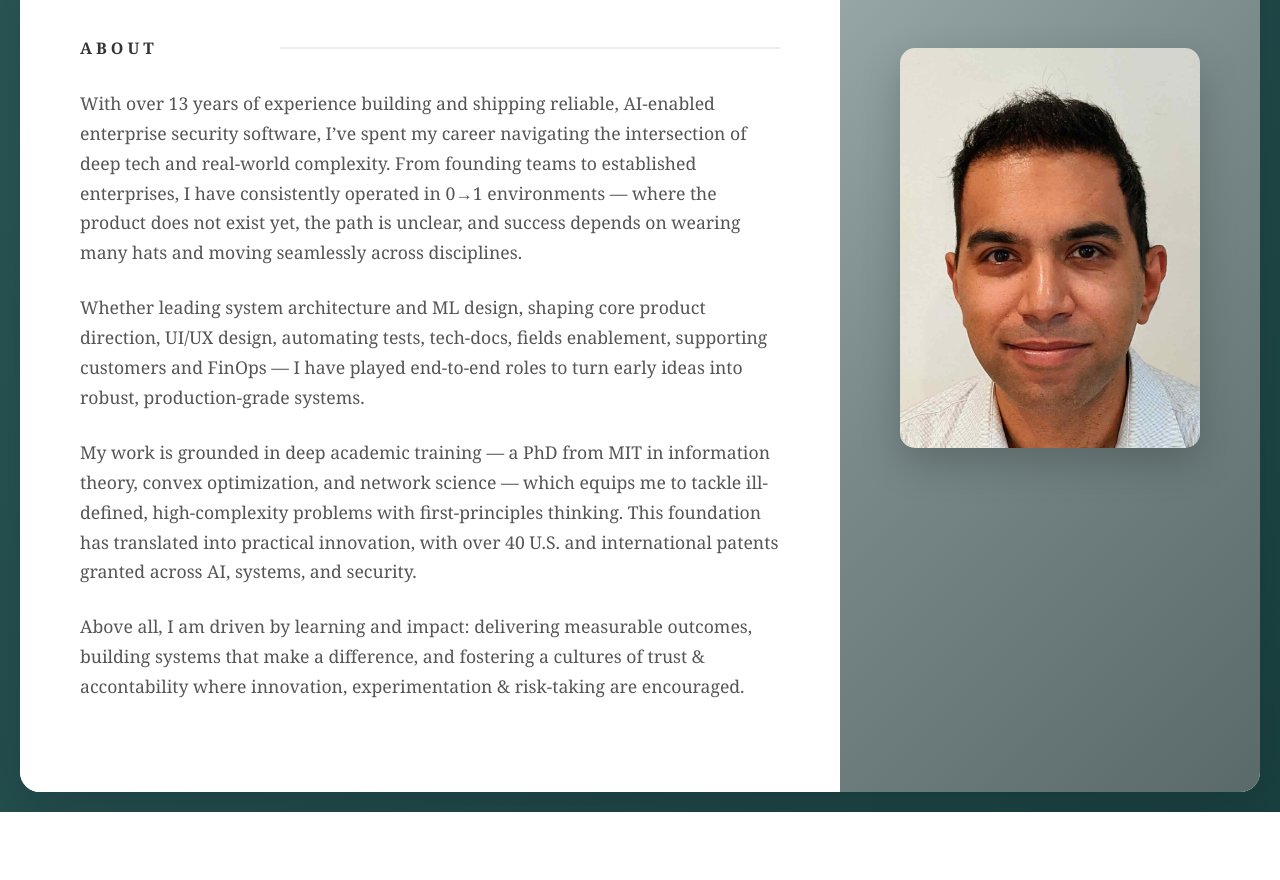
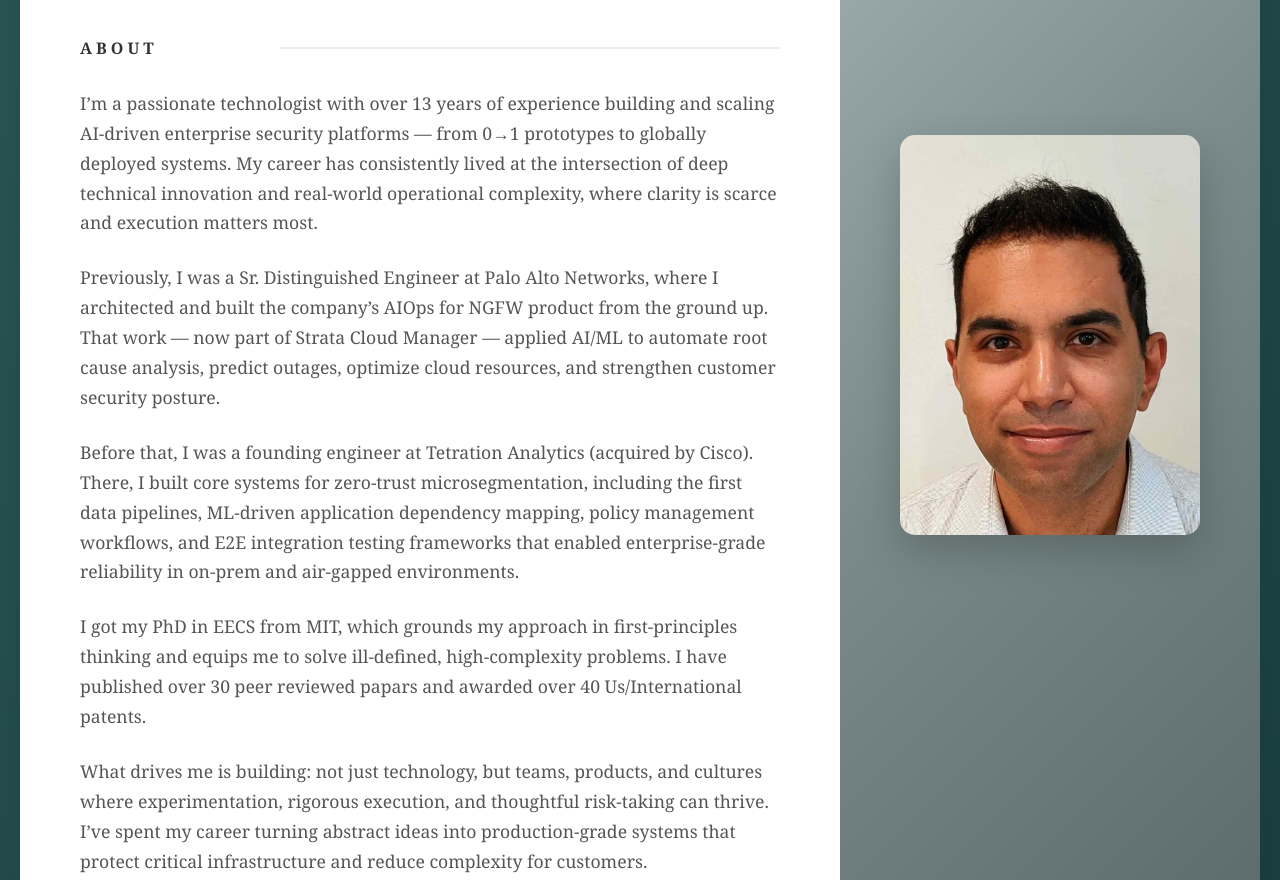
Before and after one commit to parandeh/ali.github.io, a plain HTML site: page index.html in a window 1280 px wide. Shown: the part 317-1197 px from the top of the page. Before the commit the page ends 1129 px from the top, so only its background shows below. Drawn offline with Linux system fonts and the light colour scheme.

Commit message:
edited content

```diff
--- a/index.html
+++ b/index.html
@@ -290,16 +290,16 @@
                 <h2 class="about-heading">ABOUT</h2>
 
                 <div class="bio-text">
-                    <p>With over 13 years of experience building and shipping reliable, AI-enabled enterprise security software, I’ve spent my career navigating the intersection of deep tech and real-world complexity. From founding teams to established enterprises, I have consistently operated in 0→1 environments — where the product does not exist yet, the path is unclear, and success depends on wearing many hats and moving seamlessly across disciplines.</p>
+                    <p>I’m a passionate technologist with over 13 years of experience building and scaling AI-driven enterprise security platforms — from 0→1 prototypes to globally deployed systems. My career has consistently lived at the intersection of deep technical innovation and real-world operational complexity, where clarity is scarce and execution matters most.</p>
 
-                    <p>Whether leading system architecture and ML design, shaping core product direction, UI/UX design, automating tests, tech-docs, fields enablement, supporting customers and FinOps — I have played end-to-end roles to turn early ideas into robust, production-grade systems.</p>
+                    <p>Previously, I was a Sr. Distinguished Engineer at Palo Alto Networks, where I architected and built the company’s AIOps for NGFW product from the ground up. That work — now part of Strata Cloud Manager — applied AI/ML to automate root cause analysis, predict outages, optimize cloud resources, and strengthen customer security posture.</p>
 
-                    <p>My work is grounded in deep academic training — a PhD from MIT in information theory, convex optimization, and network science — which equips me to tackle ill-defined, high-complexity problems with first-principles thinking. This foundation has translated into practical innovation, with over 40 U.S. and international patents granted across AI, systems, and security.</p>
+                    <p>Before that, I was a founding engineer at Tetration Analytics (acquired by Cisco). There, I built core systems for zero-trust microsegmentation, including the first data pipelines, ML-driven application dependency mapping, policy management workflows, and E2E integration testing frameworks that enabled enterprise-grade reliability in on-prem and air-gapped environments.</p>
 
-                    <p>Above all, I am driven by learning and impact:
-                        delivering measurable outcomes, building systems that make a difference,
-                        and fostering a cultures of trust & accontability
-                        where innovation, experimentation & risk-taking are encouraged.</p>
+                    <p>I got my PhD in EECS from MIT, which grounds my approach in first-principles thinking and equips me to solve ill-defined, high-complexity problems.
+                        I have published over 30 peer reviewed papars and awarded over 40 Us/International patents.</p>
+
+                    <p>What drives me is building: not just technology, but teams, products, and cultures where experimentation, rigorous execution, and thoughtful risk-taking can thrive. I’ve spent my career turning abstract ideas into production-grade systems that protect critical infrastructure and reduce complexity for customers.</p>
                 </div>
             </div>
 
```
